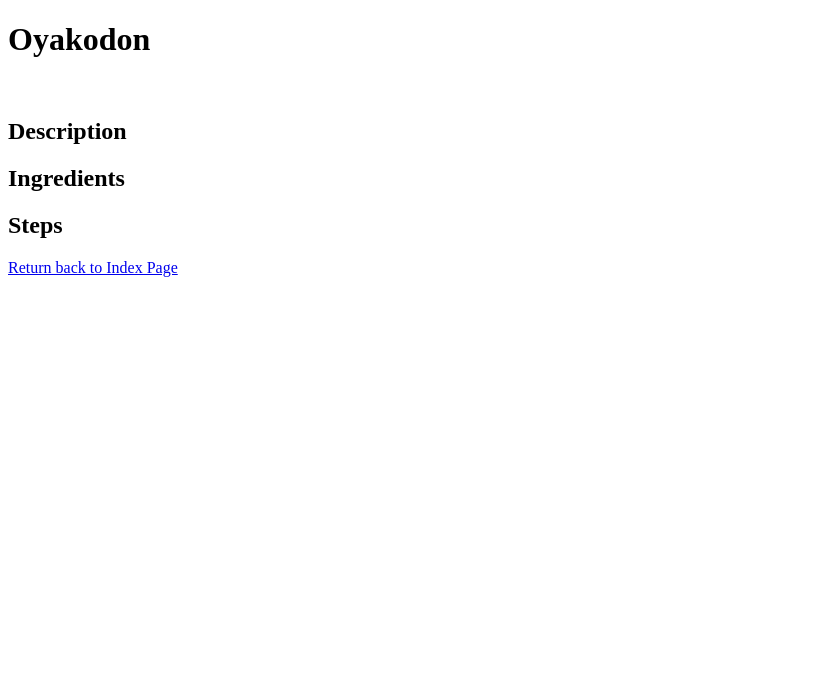
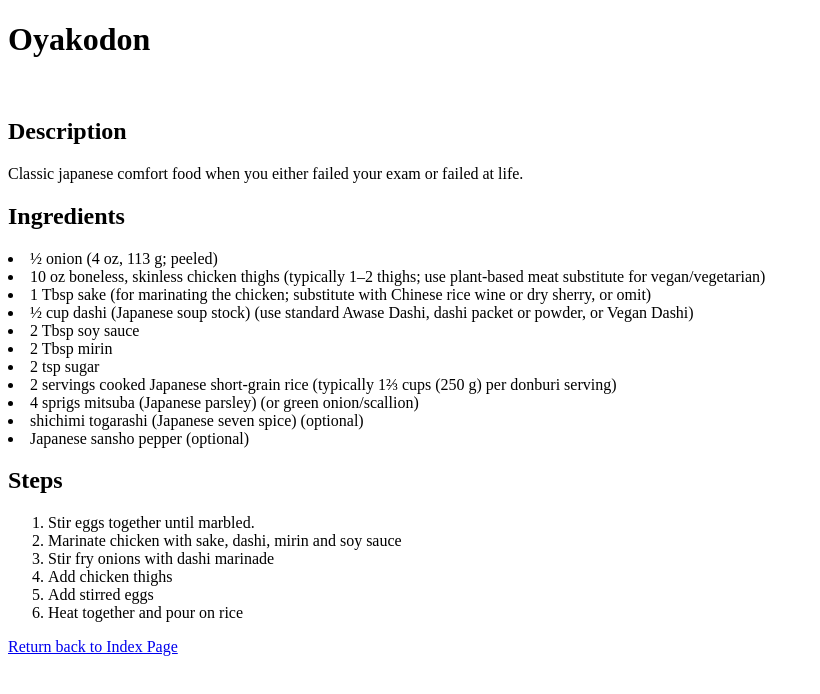
Before and after one commit to Humborker/odin-recipes, a plain HTML site: page recipes/oyakodon.html in a window 1280 px wide. Shown: the whole page, without its empty margins (0-820 px from the left). Drawn offline with Linux system fonts and the light colour scheme.

Commit message:
Finished oyakodon

```diff
--- a/recipes/oyakodon.html
+++ b/recipes/oyakodon.html
@@ -9,11 +9,34 @@
  <h1>Oyakodon</h1>
     <img src="" alt="">
     <h2>Description</h2>
+    <p>Classic japanese comfort food when you either failed your exam or failed at life.</p>
     <h2>Ingredients</h2>
-    <ul>
-    </ul>
+  <li>  ½ onion (4 oz, 113 g; peeled)
+</li>
+<li> 10 oz boneless, skinless chicken thighs (typically 1–2 thighs; use plant-based meat substitute for vegan/vegetarian)</li>
+<li> 1 Tbsp sake (for marinating the chicken; substitute with Chinese rice wine or dry sherry, or omit)</li>
+<li>    ½ cup dashi (Japanese soup stock) (use standard Awase Dashi, dashi packet or powder, or Vegan Dashi)</li>
+<li> 2 Tbsp soy sauce</li>
+<li> 2 Tbsp mirin</li>
+<li> 2 tsp sugar</li>
+<li>  2 servings cooked Japanese short-grain rice (typically 1⅔ cups (250 g) per donburi serving)</li>
+
+<li>     4 sprigs mitsuba (Japanese parsley) (or green onion/scallion)</li>
+
+<li>     shichimi togarashi (Japanese seven spice) (optional)
+</li>
+<li>     Japanese sansho pepper (optional)
+</li>
+
+
     <h2>Steps</h2>
     <ol>
+    <li>Stir eggs together until marbled.</li>
+     <li>Marinate chicken with sake, dashi, mirin and soy sauce</li>
+     <li>Stir fry onions with dashi marinade</li>
+     <li>Add chicken thighs </li>
+     <li>Add stirred eggs</li>
+     <li>Heat together and pour on rice</li>
     </ol>
 
     <a href="odin-recipes/index.html">Return back to Index Page </a>
```
